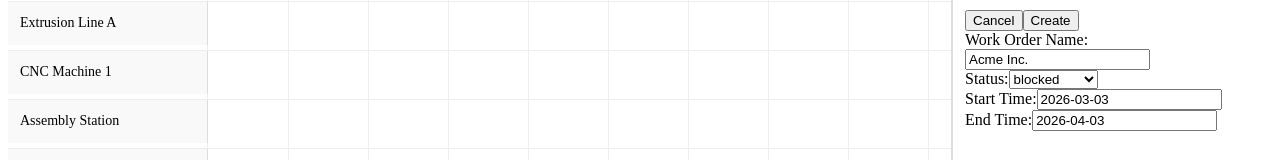
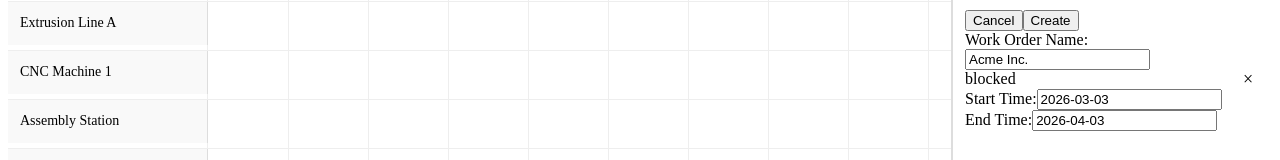
Before and after one commit to iam13lank/Naologic-Assessment, an Angular app: page / in a window 1280 px wide. Shown: the part 168-328 px from the top of the page. Built offline with nearby package versions, Linux system fonts and the light colour scheme.

Commit message:
more ng-select fixes

```diff
--- a/src/app/components/work-order-form-panel/work-order-form-panel.component.html
+++ b/src/app/components/work-order-form-panel/work-order-form-panel.component.html
@@ -9,11 +9,12 @@
       <label for="name">Work Order Name:</label>
       <input id="name" formControlName="name" type="text" required>
     </div>
-    <div class = "form-group">
-      <label for="status">Status:</label>
-      <select formControlName="status">
-        <option *ngFor="let s of statusOptions" [value]="s">{{ s }}</option>
-      </select>
+    <div class="form-group">
+      <ng-select
+        formControlName="status"
+        [items]="statusOptions"
+        placeholder="Status:">
+      </ng-select>
     </div>
    <div class="form-group">
       <label for="start">Start Time:</label>
--- a/src/app/components/work-order-form-panel/work-order-form-panel.component.ts
+++ b/src/app/components/work-order-form-panel/work-order-form-panel.component.ts
@@ -5,12 +5,12 @@ import { FormControl, FormGroup } from '@angular/forms';
 import { WorkOrderDocument, WorkOrderStatus } from '../../models/work-order.model';
 import { ReactiveFormsModule } from '@angular/forms';
 import { NgbDatepickerModule } from '@ng-bootstrap/ng-bootstrap';
-
+import { NgSelectModule } from '@ng-select/ng-select'
 
 @Component({
   selector: 'app-work-order-form-panel',
   standalone: true,
-  imports: [CommonModule, ReactiveFormsModule, NgbDatepickerModule],
+  imports: [CommonModule, ReactiveFormsModule, NgbDatepickerModule, NgSelectModule],
   templateUrl: './work-order-form-panel.component.html',
   styleUrls: ['./work-order-form-panel.component.scss']
 })
```
